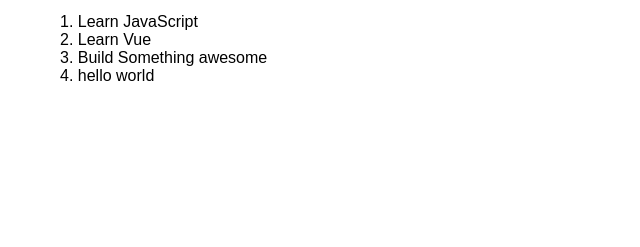
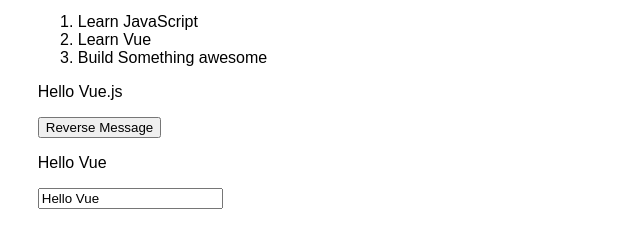
Before and after one commit to jamesbdev/vue-example, a plain HTML site: page index.html in a window 1280 px wide. Shown: the part 137-384 px from the top of the page, without its empty margins (223-863 px from the left). Drawn offline with nearby package versions, Linux system fonts and the light colour scheme.

Commit message:
adding examples

```diff
--- a/index.html
+++ b/index.html
@@ -29,6 +29,14 @@
                   </li>
               </ol>
           </div>
+          <div id="app-5">
+              <p>{{ message }}</p>
+              <button v-on:click = "reverseMessage">Reverse Message</button>
+          </div>
+          <div id="app-6">
+              <p>{{ message }}</p>
+              <input v-model="message">
+          </div>
     </main>
 
     <!--vue JS CDN -->
--- a/script.js
+++ b/script.js
@@ -30,4 +30,21 @@
       }
   })
 
-  app4.todos.push({ text: 'hello world' });
+  var app5 = new Vue({
+      el: '#app-5',
+      data: {
+          message: 'Hello Vue.js'
+      },
+      methods: {
+          reverseMessage: function () {
+              this.message = this.message.split('').reverse().join('')
+          }
+      }
+  })
+
+  var app6 = new Vue({
+      el: '#app-6',
+      data: {
+          message: 'Hello Vue'
+      }
+  })
```
